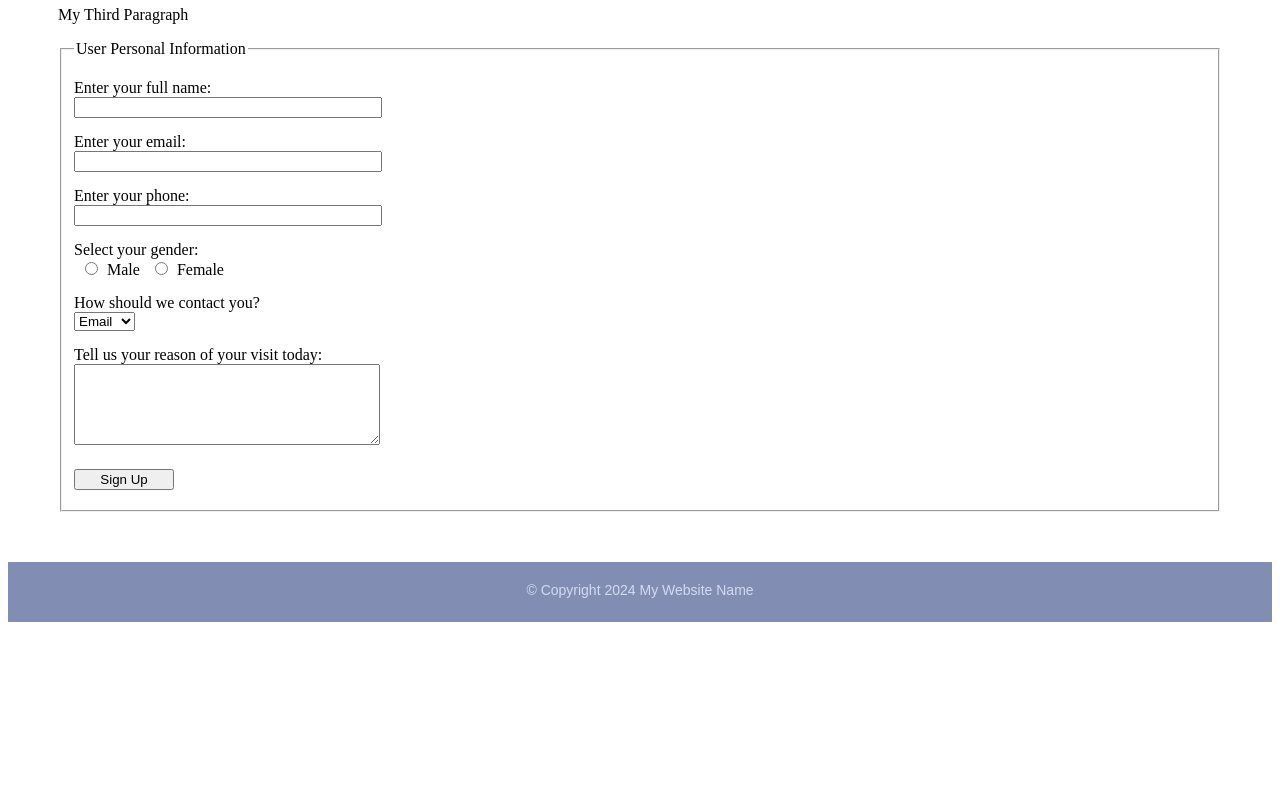
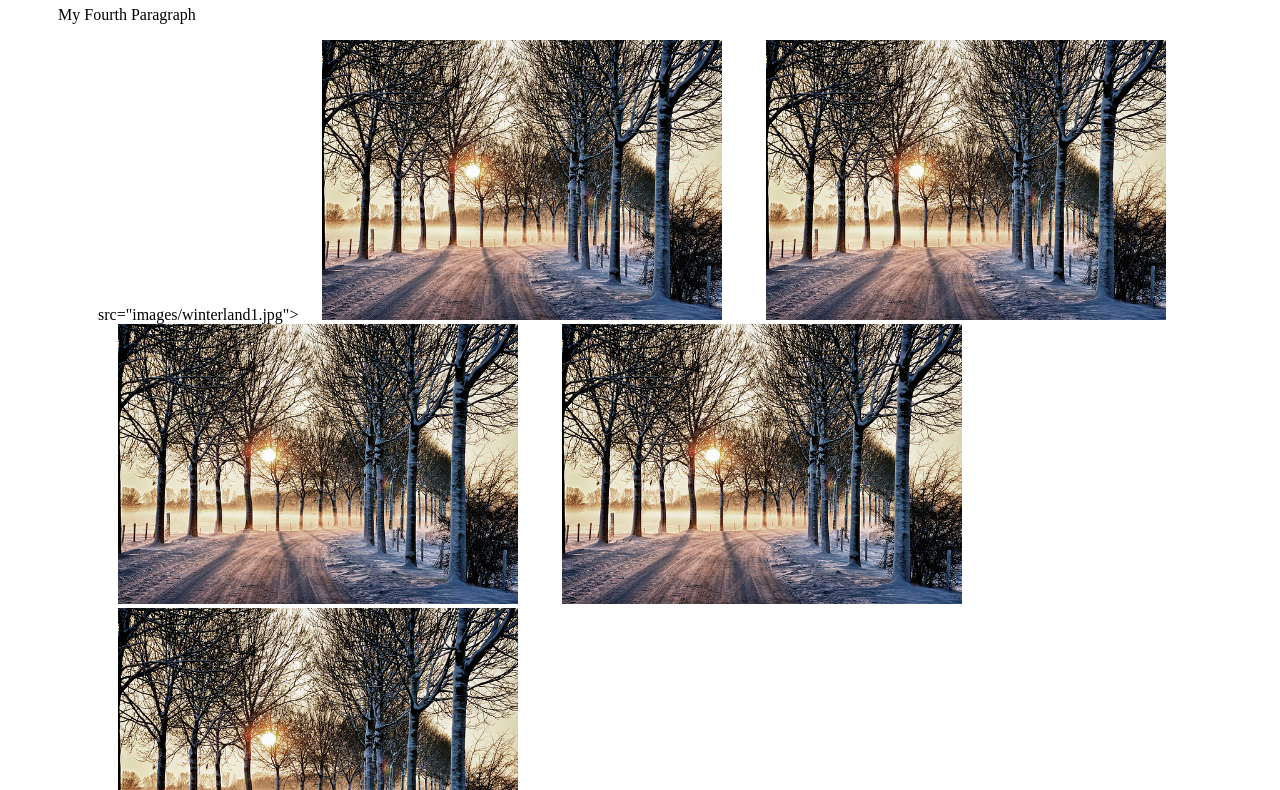
Before and after one commit to rloke/tutorialwebsite, a plain HTML site: page page4.html in a window 1280 px wide. Shown: the part 562-1352 px from the top of the page. Before the commit the page ends 1192 px from the top, so only its background shows below. Drawn offline with Linux system fonts and the light colour scheme.

Commit message:
added images on 4th page

```diff
--- a/page4.html
+++ b/page4.html
@@ -4,7 +4,7 @@
     <meta charset="UTF-8">
     <meta http-equiv="X-UA-Compatible" content="IE=edge">
     <meta name="viewport" content="width=device-width, initial-scale=1.0">
-    <title>My Third Web Page</title>
+    <title>My Fourth Web Page</title>
     <link rel="stylesheet" href="styles.css">
 </head>
 <body>
@@ -26,33 +26,18 @@
 
         <!-- Main content area -->
         <main>
-            <h1>My Third Heading</h1>
-            <p>My Third Paragraph</p>
+            <h1>My Fourth Heading</h1>
+            <p>My Fourth Paragraph</p>
             <!--<img src="images/central_park.jpg" alt="Central Park Image" width="500">-->
 
-            <!-- Form -->
-            <form action="/signup" method="post">
-                <fieldset>
-                    <legend>User Personal Information</legend>
-                    <label>Enter your full name:</label>
-                    <input type="text" name="name">
-                    <label>Enter your email:</label>
-                    <input type="email" name="email">
-                    <label>Enter your phone:</label>
-                    <input type="tel" name="phone">
-                    <label>Select your gender:</label>
-                    <input type="radio" name="gender" value="male">Male
-                    <input type="radio" name="gender" value="female">Female
-                    <label>How should we contact you?</label>
-                    <select>
-                        <option>Email</option>
-                        <option>Phone</option>
-                    </select>
-                    <label>Tell us your reason of your visit today:</label>
-                    <textarea rows="5" cols="30"></textarea>
-                    <input type="submit" value="Sign Up">
-                </fieldset>
-            </form>
+            <ul id="album">
+                <img<li id="photo"> src="images/winterland1.jpg"></li>
+                <li id="photo"><img src="images/winterland2.jpg"></li>
+                <li id="photo"><img src="images/winterland3.jpg"></li>
+                <li id="photo"><img src="images/winterland4.jpg"></li>
+                <li id="photo"><img src="images/winterland5.jpg"></li>
+                <li id="photo"><img src="images/winterland6.jpg"></li>
+            </ul>
 
         </main>
 
--- a/styles.css
+++ b/styles.css
@@ -76,6 +76,9 @@ input[type="submit"] {
     width: 100px;
     margin: 20px 0 10px 0;
 }
+main #album #photo img {
+    width: 400px;
+}
 footer {
     height: 40px;
     background-color: rgb(129, 141, 179);
```
